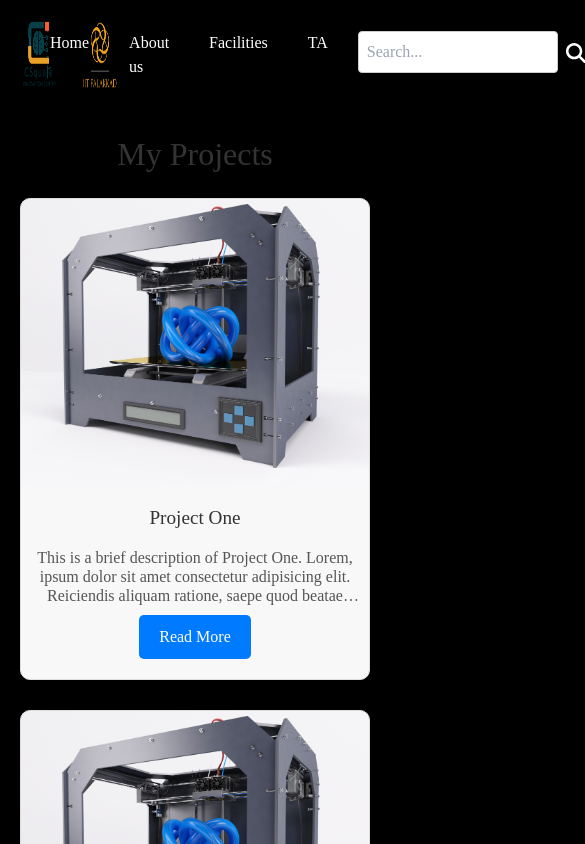
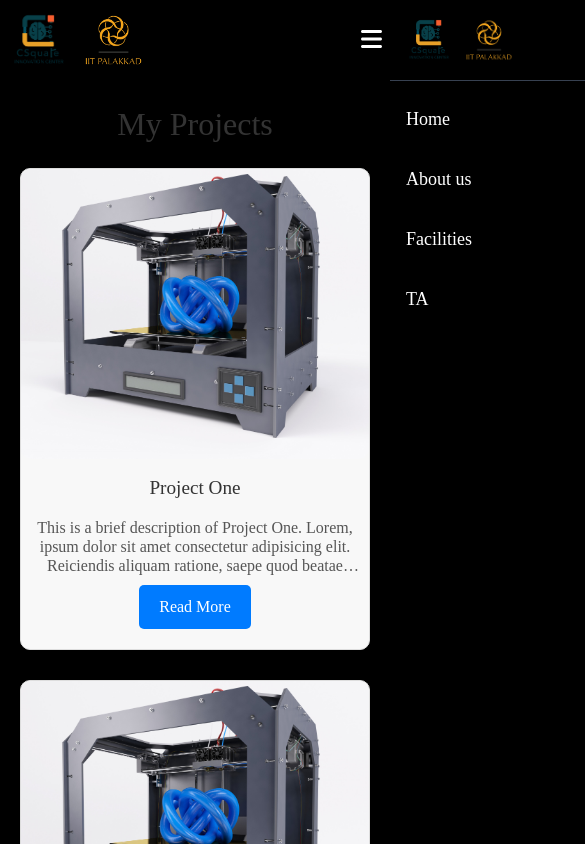
Before and after one commit to sandeepkumar009/website_inv_git, a React (Create React App) app in the folder InnovationLabWebsite-main/: page /projects in a window 390 px wide. Shown: the top 844 px of the page, 585 px wide, since content can reach past the window. Built offline with nearby package versions, Linux system fonts and the light colour scheme.

Commit message:
v1_changed/updated/added(removed search bar and add responsive header with hamburger menu) >> components

```diff
--- a/InnovationLabWebsite-main/src/components/header.jsx
+++ b/InnovationLabWebsite-main/src/components/header.jsx
@@ -1,35 +1,40 @@
 import React, { useState } from 'react';
 import { Link } from 'react-router-dom';
 import { FontAwesomeIcon } from '@fortawesome/react-fontawesome';
-import { faSearch, faCaretDown} from '@fortawesome/free-solid-svg-icons';
+import { faSearch, faCaretDown, faBars, faTimes} from '@fortawesome/free-solid-svg-icons';
 import '../styles/header.css';
 
 const Header = () => {
 
     const [isDropdownOpen, setDropdownOpen] = useState(false);
-    const [searchTerm, setSearchTerm] = useState('');
+    const [isMobileMenuOpen, setMobileMenuOpen] = useState(false);
+    // const [searchTerm, setSearchTerm] = useState('');
 
-    const handleSearchChange = (e) => {
-    setSearchTerm(e.target.value);
-    };
+    // const handleSearchChange = (e) => {
+    // setSearchTerm(e.target.value);
+    // };
 
-    const handleSearchSubmit = (e) => {
-    e.preventDefault();
-    alert(`Searching for: ${searchTerm}`);
-    };
+    // const handleSearchSubmit = (e) => {
+    // e.preventDefault();
+    // alert(`Searching for: ${searchTerm}`);
+    // };
 
     const handleMouseEnter = () => setDropdownOpen(true);
     const handleMouseLeave = () => setDropdownOpen(false);
+    const toggleMobileMenu = () => setMobileMenuOpen(!isMobileMenuOpen);
 
     return (
-        <header className="header sticky top-0">
-            <div className="header__left">
-                <img src="./assets/c_logo.png" alt="logo" className="header__logo"/>
-                <img src="./assets/iitlogo_dark.png" alt="IITPKD logo" className="header__logo" />
+        <header className="header sticky top-0 flex justify-between items-center px-4 lg:px-6">
+            {/* Logo Section - Left */}
+            <div className="header__left flex items-center">
+                <img src="./assets/c_logo.png" alt="logo" className="header__logo h-16 lg:h-20"/>
+                <img src="./assets/iitlogo_dark.png" alt="IITPKD logo" className="header__logo h-16 lg:h-20 ml-2" />
                 {/* <h1 className="header__title">CSQUARE IITPKD</h1> */}
             </div>
-            <nav className="header__nav">
-                <ul className="header__nav-list">
+
+            {/* Desktop Navigation - Right */}
+            <nav className="header__nav hidden md:flex">
+                <ul className="header__nav-list flex space-x-6">
                     <li className="header__nav-item">
                         <Link to="/" className="header__nav-link">Home</Link>
                     </li>
@@ -64,14 +69,56 @@ const Header = () => {
                     </li> */}
                 </ul>
             </nav>
-            <div className="header__right">
+
+            {/* Mobile Hamburger Button */}
+            <button
+                className="md:hidden text-white text-2xl p-2"
+                onClick={toggleMobileMenu}
+                aria-label="Toggle mobile menu"
+            >
+                <FontAwesomeIcon icon={isMobileMenuOpen ? faTimes : faBars} />
+            </button>
+
+            {/* Mobile Navigation Menu */}
+            <nav className={`header__mobile-nav fixed top-0 left-0 w-full h-full bg-black z-50 transform transition-transform duration-300 ${isMobileMenuOpen ? 'translate-x-0' : 'translate-x-full'} md:hidden`}>
+                <div className="flex justify-between items-center p-4 border-b border-gray-700">
+                    <div className="flex items-center">
+                        <img src="./assets/c_logo.png" alt="logo" className="h-12"/>
+                        <img src="./assets/iitlogo_dark.png" alt="IITPKD logo" className="h-12 ml-2" />
+                    </div>
+                    <button
+                        className="text-white text-2xl"
+                        onClick={toggleMobileMenu}
+                        aria-label="Close mobile menu"
+                    >
+                        <FontAwesomeIcon icon={faTimes} />
+                    </button>
+                </div>
+                <ul className="flex flex-col p-4 space-y-4">
+                    <li>
+                        <Link to="/" className="block text-white text-lg py-2 hover:text-blue-400" onClick={toggleMobileMenu}>Home</Link>
+                    </li>
+                    <li>
+                        <Link to="/about" className="block text-white text-lg py-2 hover:text-blue-400" onClick={toggleMobileMenu}>About us</Link>
+                    </li>
+                    <li>
+                        <Link to="/facilities" className="block text-white text-lg py-2 hover:text-blue-400" onClick={toggleMobileMenu}>Facilities</Link>
+                    </li>
+                    <li>
+                        <Link to="/ta_schedule" className="block text-white text-lg py-2 hover:text-blue-400" onClick={toggleMobileMenu}>TA</Link>
+                    </li>
+                </ul>
+            </nav>
+
+            {/* Commented Search Bar Section */}
+            {/* <div className="header__right">
                 <form className="header__search-form" onSubmit={handleSearchSubmit}>
                     <input type="text" className="header__search-input" placeholder="Search..." value={searchTerm} onChange={handleSearchChange}/>
                     <button type="submit" className="header__search-btn">
                         <FontAwesomeIcon icon={faSearch} className="header__search-icon" />
                     </button>
                 </form>
-            </div>
+            </div> */}
         </header>
     );
 };
--- a/InnovationLabWebsite-main/src/styles/header.css
+++ b/InnovationLabWebsite-main/src/styles/header.css
@@ -15,6 +15,7 @@ color: #1ed4d7; */
     width: 100%;
     position: sticky;
     z-index: 1000;
+    min-height: 80px;
   }
 
   .header__left {
@@ -25,6 +26,14 @@ color: #1ed4d7; */
   .header__logo {
     height: 80px;
     margin-left: 20px;
+  }
+
+  /* Responsive logo sizes */
+  @media (max-width: 768px) {
+    .header__logo {
+      height: 60px;
+      margin-left: 10px;
+    }
   }
 
   .header__title {
@@ -38,6 +47,8 @@ color: #1ed4d7; */
     display: flex;
     justify-content: center;
   }
+
+  /* Mobile navigation styles handled by Tailwind classes in JSX */
 
   .header__nav-list {
     display: flex;
@@ -59,7 +70,7 @@ color: #1ed4d7; */
     font-size: 16px;
     font-weight: 500;
     padding: 10px;
-    transition: background-color 0.3s;
+    transition: background-color 0.3s, color 0.3s;
   }
 
   .header__nav-link:hover,
@@ -68,6 +79,19 @@ color: #1ed4d7; */
     color: #fff;
   }
 
+  /* Mobile menu overlay */
+  @media (max-width: 768px) {
+    .header {
+      padding: 10px 0;
+    }
+
+    .header__nav {
+      display: none;
+    }
+  }
+
+  /* Commented search bar styles - preserved for future use */
+  /*
   .header__right {
     display: flex;
     align-items: center;
@@ -96,8 +120,9 @@ color: #1ed4d7; */
 
   .header__search-icon {
     font-size: 20px;
-    color: white; /* Changed from black */
+    color: white;
   }
+  */
 
 
   .header__dropdown-icon {
```
